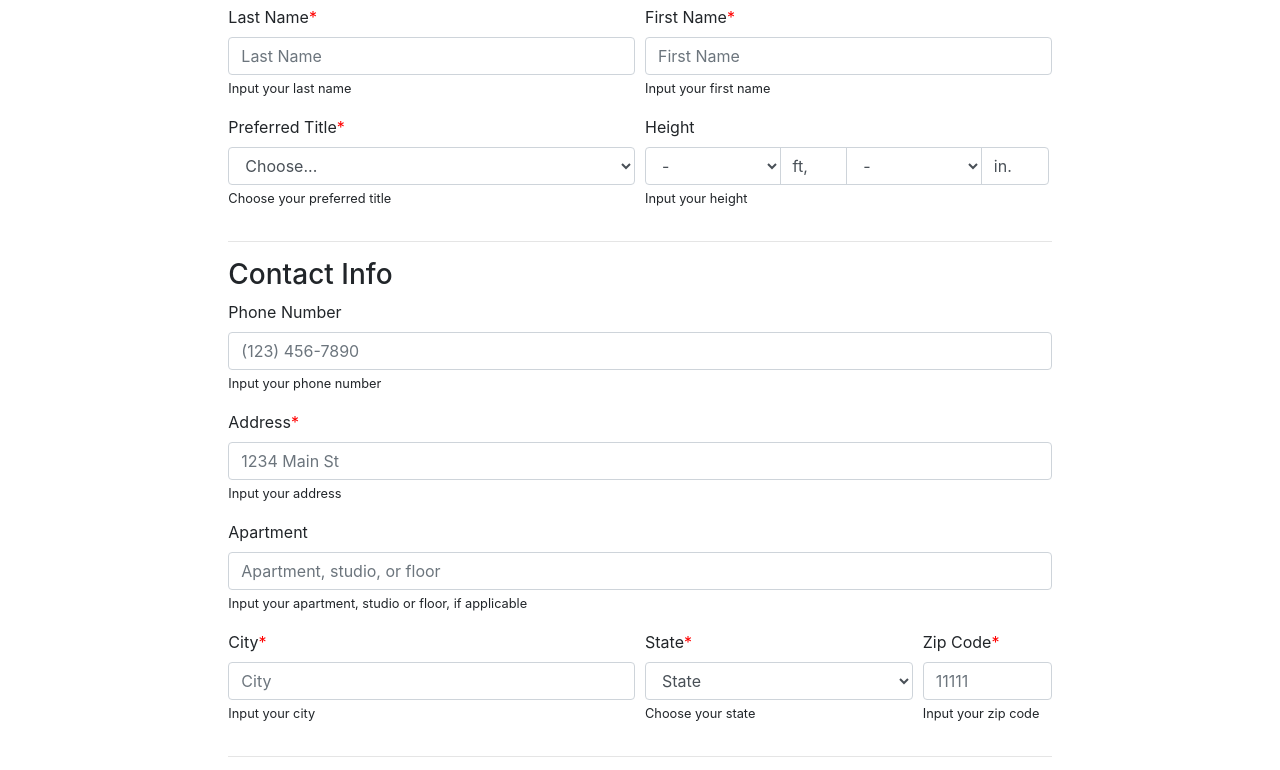
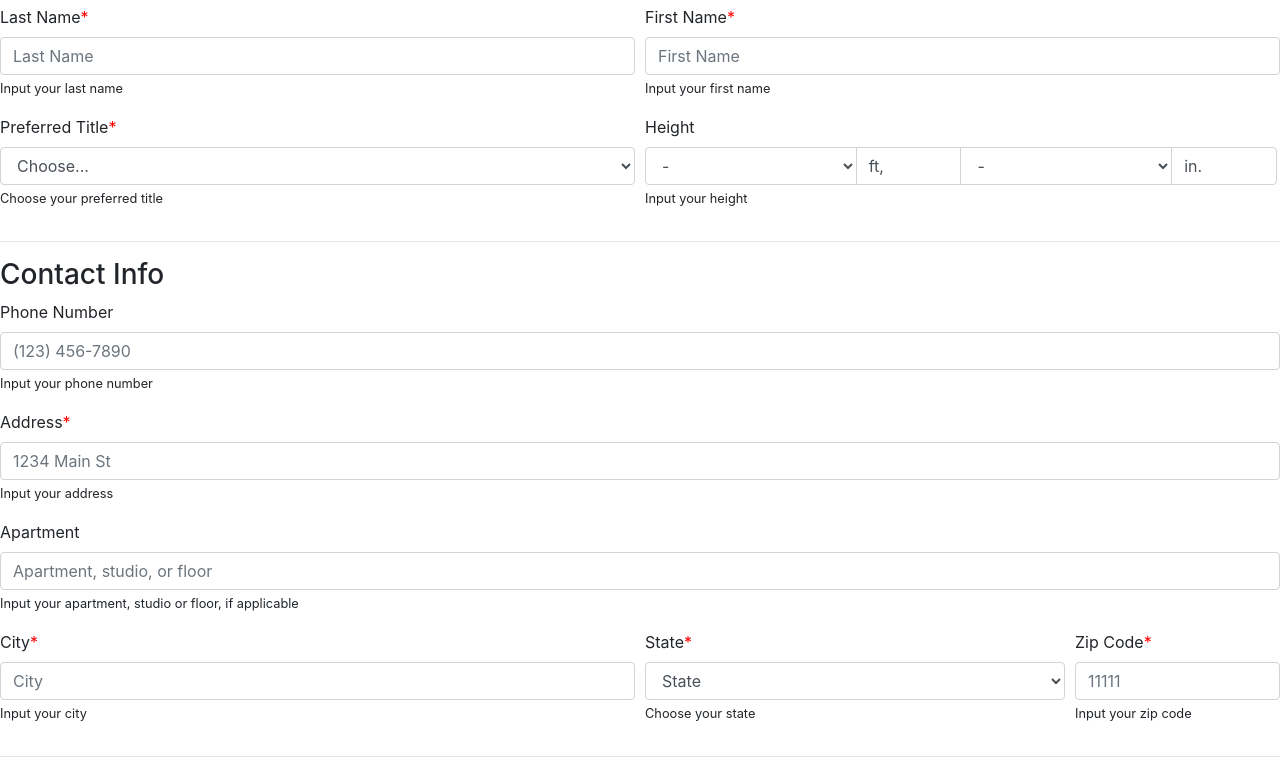
Before and after one commit to stevenliao8600/csc642-form, a plain HTML site: page index.html in a window 1280 px wide. Shown: the part 252-1022 px from the top of the page. Drawn offline with nearby package versions, Linux system fonts and the light colour scheme; some packages are replaced by stand-ins of ours.

Commit message:
adjust alignment

```diff
--- a/index.html
+++ b/index.html
@@ -27,16 +27,16 @@
     <hr class="solid">
     <div id="form-page" class="my-5">
         <h1>Data survey form</h1>
-        <form class="col-8 offset-2" id="form">
+        <form  id="form">
             <h3>About You</h3>
             <div class="form-row">
-                <div class="form-group col-6">
+                <div class="form-group col-12 col-md-6">
                     <label for="last-name" class="required-field">Last Name</label>
                     <input class="form-control" type="text" id="last-name" name="lastName" maxlength="40"
                         placeholder="Last Name" required onchange="validateLname()">
                     <small id="lname-feedback">Input your last name</small>
                 </div>
-                <div class="form-group col-6">
+                <div class="form-group col-12 col-md-6">
                     <label for="first-name" class="required-field">First Name</label>
                     <input class="form-control" type="text" id="first-name" name="firstName" maxlength="40"
                         placeholder="First Name" required onchange="validateFname()">
@@ -44,7 +44,7 @@
                 </div>
             </div>
             <div class="form-row">
-                <div class="form-group col-6">
+                <div class="form-group col-12 col-md-6">
                     <label for="preferred-title" class="required-field">Preferred Title</label>
                     <select class="form-control" id="preferred-title" required onchange="validateTitle()">
                         <option hidden disabled selected value>Choose...</option>
@@ -56,7 +56,7 @@
                     </select>
                     <small id="title-feedback">Choose your preferred title</small>
                 </div>
-                <div class="form-group col-6">
+                <div class="form-group col-12 col-md-6">
                     <label for="height">Height</label>
                     <div class="input-group">
                         <select class="col-4 form-control" id="height-ft">
@@ -114,13 +114,13 @@
                 <small id="apartment-feedback">Input your apartment, studio or floor, if applicable</small>
             </div>
             <div class="form-row">
-                <div class="form-group col-6">
+                <div class="form-group col-12 col-md-6">
                     <label for="city" class="required-field">City</label>
                     <input type="text" class="form-control" id="city" placeholder="City" maxlength="40" required
                         onchange="validateCity()">
                     <small id="city-feedback">Input your city</small>
                 </div>
-                <div class="form-group col-4">
+                <div class="form-group col-8 col-md-4">
                     <label for="state" class="required-field">State</label>
                     <select id="state" class="form-control" required onchange="validateState()">
                         <option hidden disabled selected value>State</option>
@@ -186,7 +186,7 @@
                     </select>
                     <small id="state-feedback">Choose your state</small>
                 </div>
-                <div class="form-group col-2">
+                <div class="form-group col-4 col-md-2">
                     <label for="zip" class="required-field">Zip Code</label>
                     <input type="text" class="form-control" id="zip" placeholder="11111" required minlength="5"
                         maxlength="5" onchange="validateZip()">
@@ -255,7 +255,7 @@
         </form>
     </div>
 
-    <div id="results-page" class="col-8 offset-2 d-none">
+    <div id="results-page" class="d-none">
         <h1>Results verification page</h1>
         <div>
             <h3>Name</h3>
```
